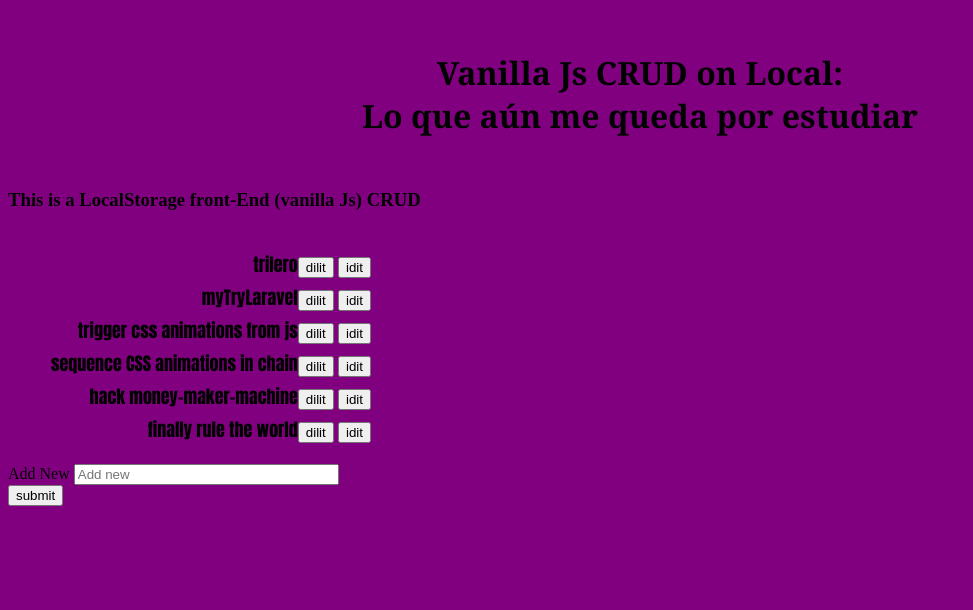
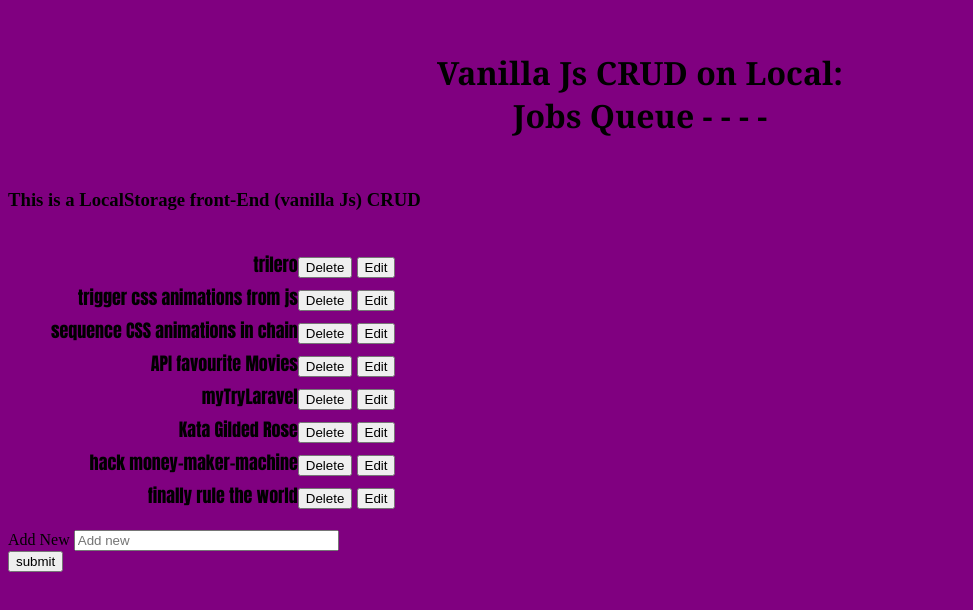
Before and after one commit to raykotab/ToDoFront, a plain HTML site: page index.html in a window 1280 px wide. Shown: the whole page, without its empty margins (0-973 px from the left). Drawn offline with Linux system fonts and the light colour scheme.

Commit message:
about to understand localStorage

```diff
--- a/index.html
+++ b/index.html
@@ -11,7 +11,7 @@
     <header>
         <div>
             <h1> Vanilla Js CRUD on Local: </br>
-                Lo que aún me queda por estudiar
+                Jobs Queue - - - -
             </h1>
         </div>
         <div>
@@ -34,19 +34,17 @@
                     <label for="newListElement">Add New</label>
                     <input type="text" id="newListElement" name="newListElement"
                      placeholder="Add new"
-                     size="30"></intput>
+                     size="30" onfocus="this.value=''"></intput>
                 </div>
                 <div id="submitButton">
                     <button type="button" id="createItem" onclick="addListItem()">submit</button>
-                    <!-- <button type="button" id="editItem" onclick="editItem()">submit edit</button> -->
-
                 </div>
             </form>
         </section>
 
     </main>
     <script src="main.js"></script>
-    <!-- <script src="arraySplice.js"></script> -->
+
 
 </body>
 </html>
--- a/main.js
+++ b/main.js
@@ -1,9 +1,22 @@
+
+//localStorge.setItem('item')
+//getItem
+//removeItem
+//clear
+//storageAvailable('sessionStorage')
+//create function populate storage
+//ToDo.onchange = populateStorage
+//window.addEventListener('storage', function(e) {
+    //document.querySelector('.my-storage').textContent = JSON.stringify(e.storageArea);
+    //});
 
     let ToDo = [
         "trilero",
-  "myTryLaravel",
         "trigger css animations from js",
         "sequence CSS animations in chain",
+        "API favourite Movies",
+        "myTryLaravel",
+        "Kata Gilded Rose",
         "hack money-maker-machine",
         "finally rule the world",
     ];
@@ -15,17 +28,20 @@ const list = document.getElementById("list");
 function showList(ToDo) {
 
     document.getElementById("list").innerHTML = "";
+    localStorage.clear();
 
     for (let i = 0; i < ToDo.length; i++) {
+        localStorage.setItem([i], ToDo[i]);
         list.innerHTML += `
         <li class="buttons">
         <span> ${ToDo[i]} </span>
             <div>
-                <button type="button" onclick="deleteItem(${i})">dilit</button>
-                <button type="button" onclick="editItem(${i})">idit</button>
+            <button type="button" onclick="deleteItem(${i})">Delete</button>
+            <button type="button" onclick="editItem(${i})">Edit</button>
             </div>
             </li>
             `;
+            ToDo.onchange = localStorage.setItem([i], ToDo[i]);
     }
 
 //   for (let i = 0; i < ToDo.length; i++) {
@@ -41,6 +57,9 @@ function showList(ToDo) {
 showList(ToDo);
 
 
+console.log(localStorage);
+
+
 function resolveAfterHalfSec () {
     return new Promise(resolve => {
         setTimeout (() => {
@@ -54,6 +73,9 @@ async function deleteItem(indiceArray) {
 
     await resolveAfterHalfSec();
     ToDo.splice(indiceArray, 1);
+    let key = localStorage.key;
+    key = indiceArray;
+    localStorage.removeItem(key)
     showList(ToDo);
 
 }
@@ -61,7 +83,7 @@ async function deleteItem(indiceArray) {
 function addListItem() {
 
     const newItemInput = document.querySelector('input[name="newListElement"]');
-    console.log(newItemInput);
+
     const newItem = newItemInput.value;
     ToDo.push(newItem);
     showList(ToDo);
@@ -70,7 +92,7 @@ function addListItem() {
 function editItem (indiceArray) {
 
     const updatedItemInput = document.querySelector('input[name="newListElement"]');
-    console.log(updatedItemInput);
+
     const updatedItem = updatedItemInput.value;
     ToDo.splice(indiceArray, 1, updatedItem);
     showList(ToDo);
```
Lines whose indentation alone changed are shown as unchanged.
